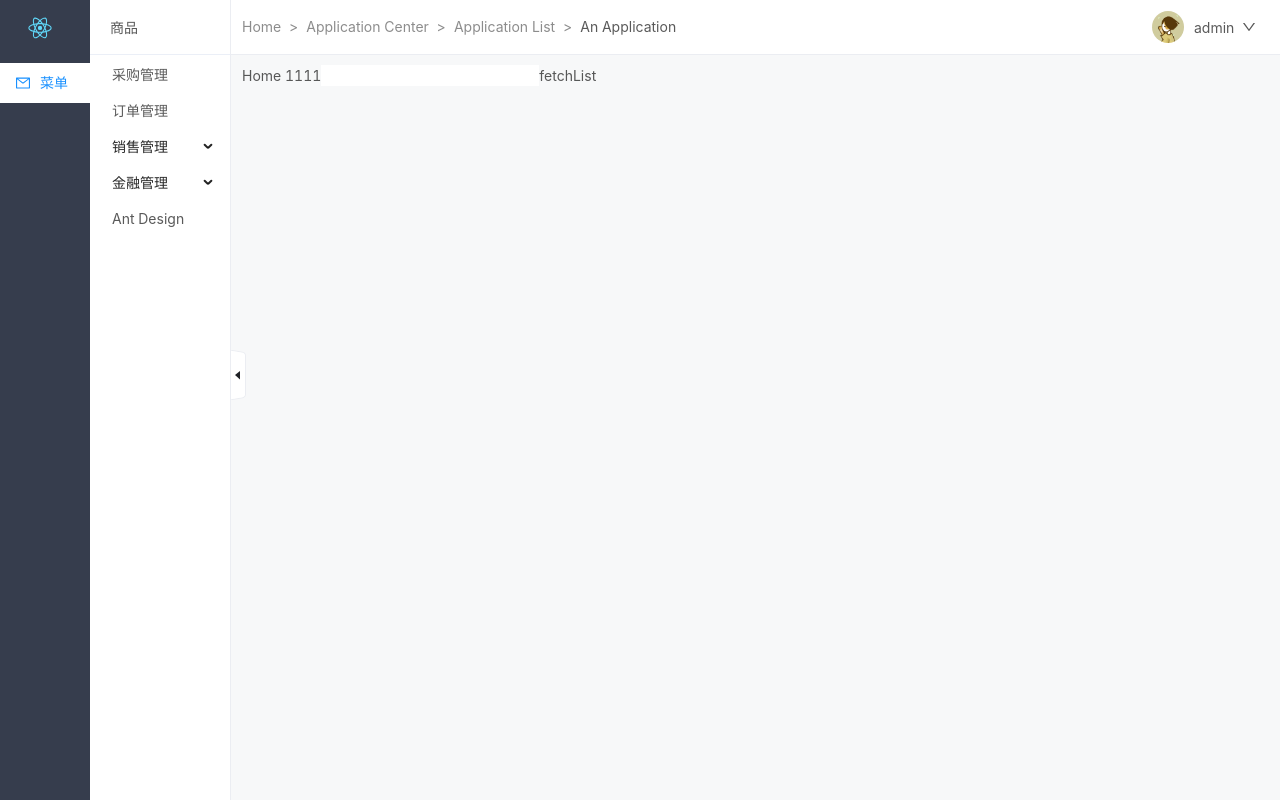
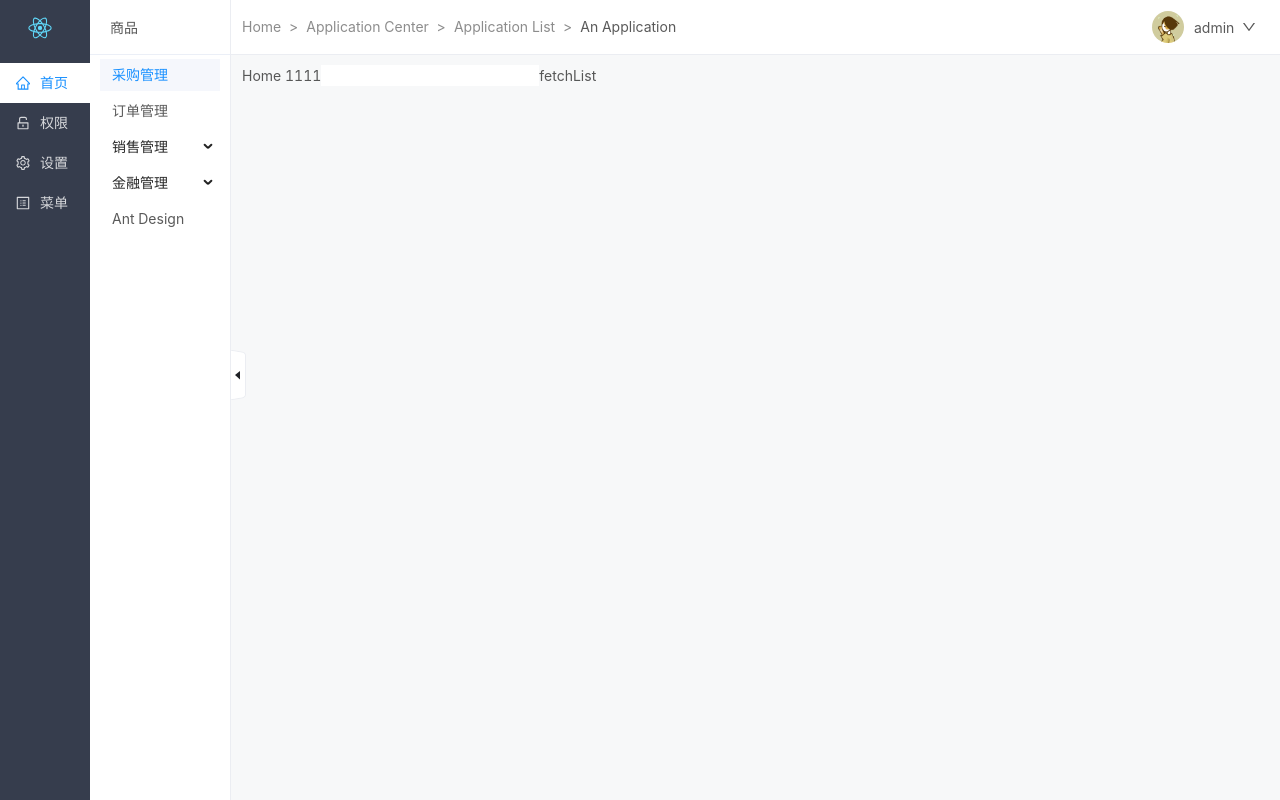
Before and after one commit to xinumh/dou-wenan, a React (Vite) app: page / in a window 1280 px wide. Built offline with nearby package versions, Linux system fonts and the light colour scheme.

Commit message:
feat: menu

```diff
--- a/src/components/SideBar/index.tsx
+++ b/src/components/SideBar/index.tsx
@@ -6,12 +6,12 @@ import type { MenuProps } from 'antd'
 import logo from '@/assets/logo.svg'
 import './index.less'
 import {
-  AppstoreOutlined,
-  CalendarOutlined,
-  LinkOutlined,
-  MailOutlined,
-  SettingOutlined
+  HomeOutlined,
+  ProfileOutlined,
+  SettingOutlined,
+  UnlockOutlined
 } from '@ant-design/icons'
+import { SelectEventHandler } from 'rc-menu/lib/interface'
 const { SubMenu } = Menu
 
 type SideBarProps = {
@@ -20,7 +20,8 @@ type SideBarProps = {
 }
 type MenuItem = Required<MenuProps>['items'][number]
 function SideBar({ collapsed, onToogle }: SideBarProps) {
-  const [current, setCurrent] = React.useState('mail')
+  const [current, setCurrent] = React.useState('home')
+  const [subCurrent, setSubCurrent] = React.useState(['1'])
 
   const subMenuClassName = classNames({
     'sub-menu-wrap': true,
@@ -38,9 +39,24 @@ function SideBar({ collapsed, onToogle }: SideBarProps) {
   ]
   const items: MenuProps['items'] = [
     {
+      label: '首页',
+      key: 'home',
+      icon: <HomeOutlined />
+    },
+    {
+      label: '权限',
+      key: 'lock',
+      icon: <UnlockOutlined />
+    },
+    {
+      label: '设置',
+      key: 'setting',
+      icon: <SettingOutlined />
+    },
+    {
       label: '菜单',
-      key: 'mail',
-      icon: <MailOutlined />
+      key: 'menu',
+      icon: <ProfileOutlined />
     }
   ]
 
@@ -82,6 +98,14 @@ function SideBar({ collapsed, onToogle }: SideBarProps) {
     )
   ]
 
+  const handleSelect: MenuProps['onSelect'] = ({ key }) => {
+    setCurrent(key)
+    collapsed && onToogle()
+  }
+  const handleSubSelect: MenuProps['onSelect'] = ({ key }) => {
+    setSubCurrent([key])
+  }
+
   return (
     <div className='sidebar'>
       <IconSvg
@@ -96,14 +120,23 @@ function SideBar({ collapsed, onToogle }: SideBarProps) {
           <img className='logo' src={logo} alt='' />
         </div>
         <div className='menu'>
-          <Menu items={items} selectedKeys={[current]}></Menu>
+          <Menu
+            items={items}
+            selectedKeys={[current]}
+            onSelect={handleSelect}
+          ></Menu>
         </div>
       </div>
       <div className={subMenuClassName}>
         <div className='menu-header border-b'>
           <div className='menu-header-name'>商品</div>
         </div>
-        <Menu items={subItems} mode='inline'></Menu>
+        <Menu
+          items={subItems}
+          mode='inline'
+          selectedKeys={subCurrent}
+          onSelect={handleSubSelect}
+        ></Menu>
       </div>
     </div>
   )
```
